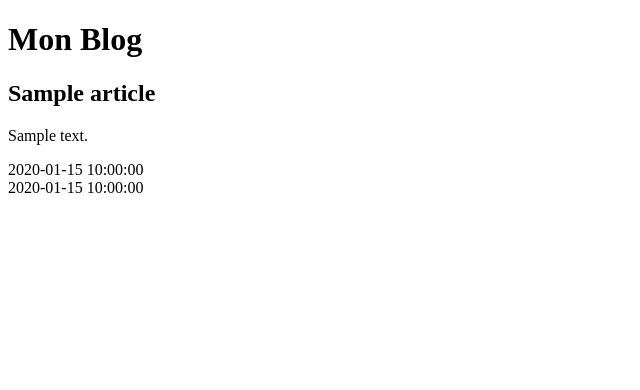
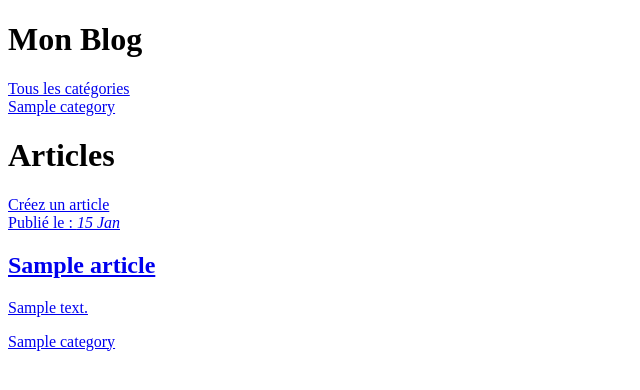
Before and after one commit to TECHLAB-ETECH-MAI-2025/BLOG-Andhi, a Symfony app: template templates/article/index.html.twig in a window 1280 px wide. Shown: the top 390 px of the page, without its empty margins (0-640 px from the left). Run offline with Twig, Linux system fonts and the light colour scheme; the template is opened without the code that fills it: most values are stand-ins (such as "Sample title", 1, 10 or a date in 2020); some libraries are stand-ins or nearby versions.

Commit message:
Edit: tenplate article

```diff
--- a/src/Controller/ArticleController.php
+++ b/src/Controller/ArticleController.php
@@ -5,7 +5,9 @@
 use App\Entity\Article;
 use App\Entity\Comment;
 use App\Form\ArticleType;
+use App\Form\CommentType;
 use App\Repository\ArticleRepository;
+use App\Repository\CategoryRepository;
 use Doctrine\ORM\EntityManagerInterface;
 use Symfony\Bundle\FrameworkBundle\Controller\AbstractController;
 use Symfony\Component\HttpFoundation\Request;
@@ -16,10 +18,11 @@
 class ArticleController extends AbstractController
 {
     #[Route('/', name: 'app_article_index', methods: ['GET'])]
-    public function index(ArticleRepository $articleRepository): Response
+    public function index(ArticleRepository $articleRepository, CategoryRepository $categoryRepository): Response
     {
         return $this->render('article/index.html.twig', [
             'articles' => $articleRepository->findAll(),
+            'categories' => $categoryRepository->findAll()
         ]);
     }
 
@@ -31,6 +34,7 @@
         $form->handleRequest($request);
 
         if ($form->isSubmitted() && $form->isValid()) {
+            $article->setCreatedAt(new \DateTimeImmutable());
             $entityManager->persist($article);
             $entityManager->flush();
 
--- a/templates/article/_form.html.twig
+++ b/templates/article/_form.html.twig
@@ -1,4 +1,6 @@
 {{ form_start(form) }}
     {{ form_widget(form) }}
-    <button class="btn">{{ button_label|default('Save') }}</button>
+    <button class="block bg-red-400 border-1 text-neutral-50 rounded-md px-4 py-1 mt-2 transition-all delay-50 cursor-pointer hover:bg-neutral-50 hover:text-red-400">
+        {{ button_label|default('Enregistrer') }}
+    </button>
 {{ form_end(form) }}
--- a/templates/article/index.html.twig
+++ b/templates/article/index.html.twig
@@ -1,64 +1,75 @@
 {% extends 'base.html.twig' %}
 
-{% block title %}Article index{% endblock %}
+{% block title %}Articles - Mon Blog{% endblock %}
 
 {% block body %}
-<div>
-    {% for article in articles %}
-        <div class="grid gap-2">
-            <div class="shadow-md p-2">
-                <h2 class="text-xl font-bold">{{ article.title }}</h2>
-                <p>{{ article.content }}</p>
-                <div class="flex items-center justify-between">
-                    <div>
-                        <span class="">{{ article.createdAt ? article.createdAt|date('Y-m-d H:i:s') : ''  }}</span>
+<div class="w-full flex gap-2">
+
+    <div class="w-1/4 border-r-1 border-neutral-300 pr-8">
+        <a href="{{ path('app_category_index') }}" class="block text-red-400 font-bold text-center text-lg">
+            <u>Tous les catégories</u>
+        </h4>
+        <div class="mt-2">
+            {% for category in categories %}
+                <a href="{{ path('app_category_show', {'id': category.id}) }}">
+                    <div class="border-neutral-200 rounded-lg px-4 py-2 transition delay-50 hover:bg-neutral-100 hover:translate-x-1">
+                        <span>{{ category.title }}</span>
                     </div>
-                    <div>
-                        <span class="">{{ article.createdAt ? article.createdAt|date('Y-m-d H:i:s') : ''  }}</span>
+                </a>
+            {% endfor %}
         </div>
     </div>
+    <div class="w-3/4 pl-8">
+        <div class="flex items-center justify-between mb-4">
+            <h1 class="font-normal text-4xl">Articles</h1>
+            {% if articles|length > 0 %}
+                <a href="{{ path('app_article_new') }}" class="block bg-neutral-50 border-1 border-red-400 text-red-400 rounded-sm px-4 py-1 mt-2 transition-all delay-50 hover:bg-red-400 hover:text-red-50">
+                    <span>Créez un article</span>
+                </a>
+            {% endif %}
+        </div>
+        <div class="grid gap-2">
+            {% if articles|length > 0 %}
+                {% for article in articles %}
+                    {% set today = article.createdAt|date("Y-m-d") == "now"|date("Y-m-d") %}
+                    {% set yesterday = article.createdAt|date("Y-m-d") == ("-1 day"|date("Y-m-d")) %}
+                    <a href="{{ path('app_article_show', {id: article.id}) }}">
+                        <div class="bg-red-50/0 rounded-md shadow-sm p-8 transition-all delay-25 hover:bg-red-50/50">
+                            <div>
+                                {% if today %}
+                                    Publié le : <i>{{ article.createdAt|date("H:i") }}</i>
+                                {% elseif yesterday %}
+                                    Publié : <i>Hier</i>
+                                {% else %}
+                                    Publié le : <i>{{ article.createdAt|date("d M") }}</i>
+                                {% endif %}
+                            </div>
+                            <div class="flex items-center justify-between">
+                                <h2 class="text-xl font-bold text-wrap">{{ article.title }}</h2>
+                            </div>
+                            <p>{{ article.content|length > 100 ? article.content|slice(0, 97) ~ '...' : article.content }}</p>
+                            <div class="flex flex-wrap gap-2 mt-5">
+                                {% for category in article.categories %}
+                                    <div class="text-red-400 border-1 border-red-400 rounded-md px-2">
+                                        <span>{{ category.title }}</span>
+                                    </div>
+                                {% endfor %}
                             </div>
                         </div>
+                    </a>
+                {% endfor %}
             {% else %}
                 <div class="justify-items-center p-8">
-                <h3 class="text-center">
+                    <h3 class="font-normal text-center">
                         Pas d'article pour le moment
                     </h3>
                     <a href="{{ path('app_article_new') }}" class="block bg-neutral-50 border-1 border-red-400 text-red-400 rounded-sm px-4 py-1 mt-2 transition-all delay-50 hover:bg-red-400 hover:text-red-50">
                         <span>Créez un article</span>
                     </a>
                 </div>
-    {% endfor %}
-
-    {# <table class="table">
-        <thead>
-            <tr>
-                <th>Id</th>
-                <th>Title</th>
-                <th>Content</th>
-                <th>CreatedAt</th>
-                <th>actions</th>
-            </tr>
-        </thead>
-        <tbody>
-        {% for article in articles %}
-            <tr>
-                <td>{{ article.id }}</td>
-                <td>{{ article.title }}</td>
-                <td>{{ article.content }}</td>
-                <td>{{ article.createdAt ? article.createdAt|date('Y-m-d H:i:s') : '' }}</td>
-                <td>
-                    <a href="{{ path('app_article_show', {'id': article.id}) }}">show</a>
-                    <a href="{{ path('app_article_edit', {'id': article.id}) }}">edit</a>
-                </td>
-            </tr>
-        {% else %}
-            <tr>
-                <td colspan="5">no records found</td>
-            </tr>
-        {% endfor %}
-        </tbody>
-    </table> #}
+            {% endif %}
+        </div>
+    </div>
 
     {# <a href="{{ path('app_article_new') }}">Create new</a> #}
 </div>
--- a/templates/base.html.twig
+++ b/templates/base.html.twig
@@ -15,10 +15,10 @@
     </head>
     <body>
         <div>
-            <div class="p-4">
+            <div class="p-5">
                 <h1 class="text-3xl text-center font-bold text-red-400">Mon Blog</h1>
             </div>
-            <div class="bg-white rounded-md shadow-md p-8 mx-4 mb-4 lg:mx-48 md:mx-16 sm:mx-8">
+            <div class="bg-white rounded-lg shadow-md p-8 mx-4 mb-4 lg:mx-48 md:mx-16 sm:mx-8 overflow-clip">
                 {% block body %}{% endblock %}
             </div>
         </div>
```
Also changed, not shown: src/Form/ArticleType.php (+13 -7 lines), templates/article/new.html.twig (+7 -3 lines), templates/article/show.html.twig (+22 -21 lines). Lines whose indentation alone changed are shown as unchanged.
